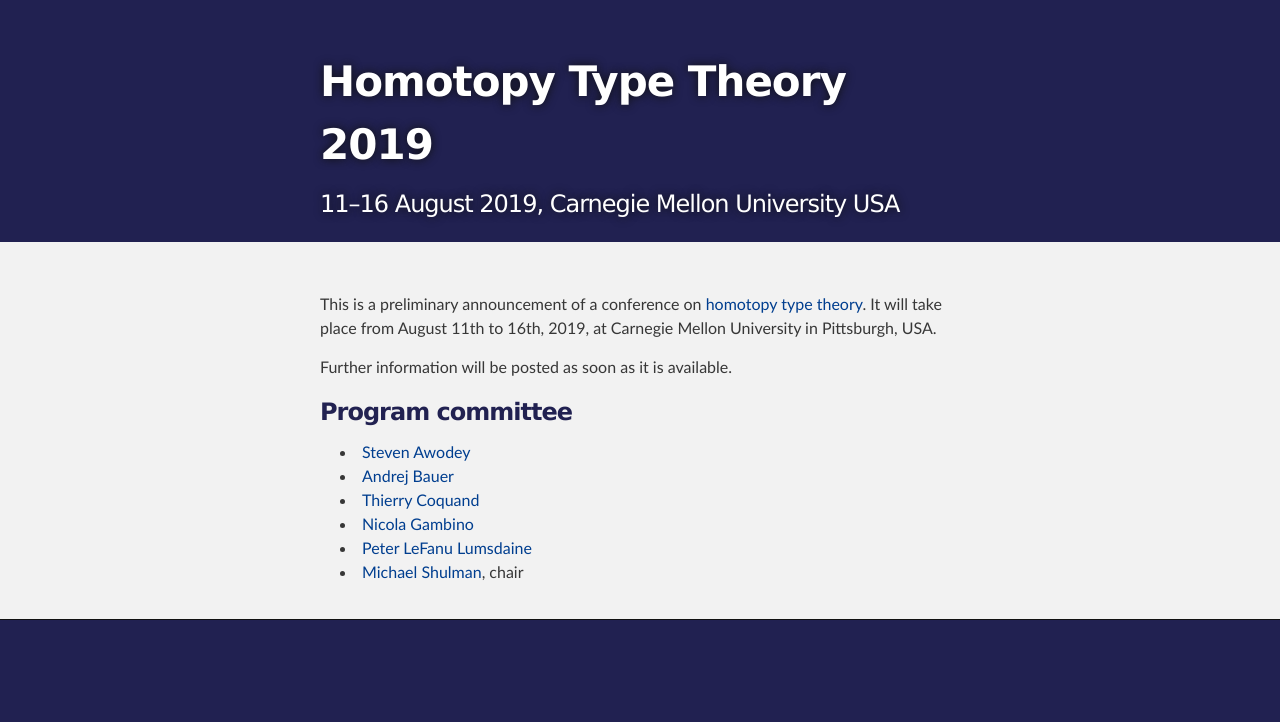
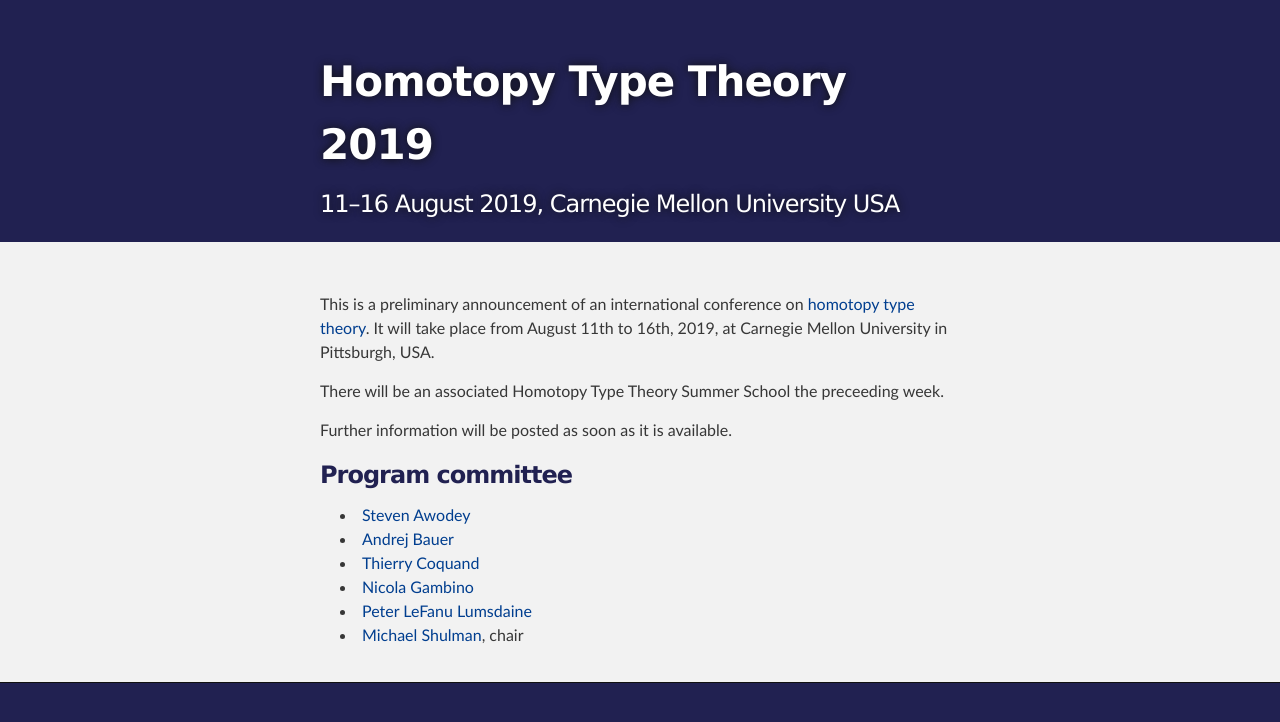
Before and after one commit to HoTT/HoTT-2019, a Jekyll site: the page built from index.md, in a window 1280 px wide. Shown: the top 722 px of the page. Built offline with Jekyll 4.4.1, drawn with Linux system fonts in a browser that asks for light colours.

Commit message:
mention summer school

```diff
--- a/index.md
+++ b/index.md
@@ -4,9 +4,11 @@
 layout: page
 ---
 
-This is a preliminary announcement of a conference on [homotopy type
+This is a preliminary announcement of an international conference on [homotopy type
 theory](https://homotopytypetheory.org). It will take place from August 11th to 16th,
 2019, at Carnegie Mellon University in Pittsburgh, USA.
+
+There will be an associated Homotopy Type Theory Summer School the preceeding week.
 
 Further information will be posted as soon as it is available.
 
```
